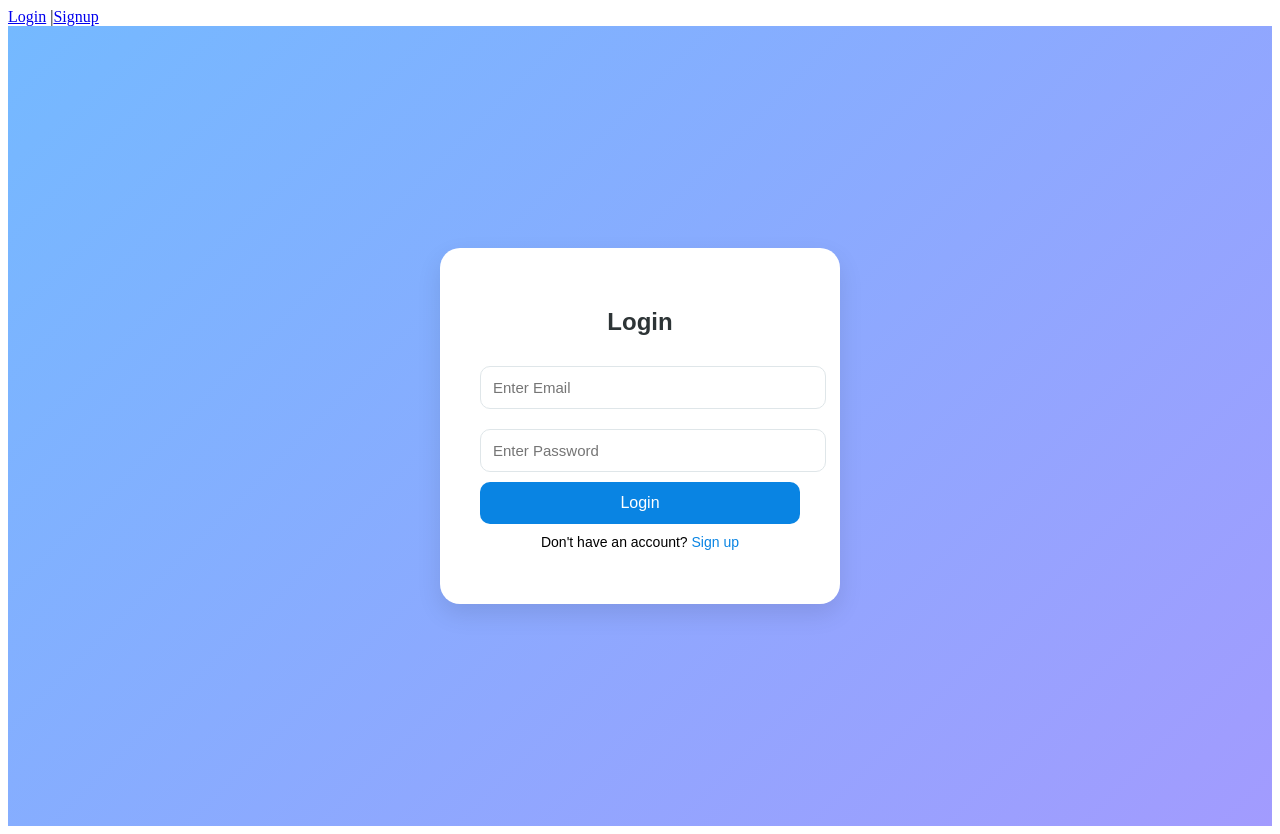
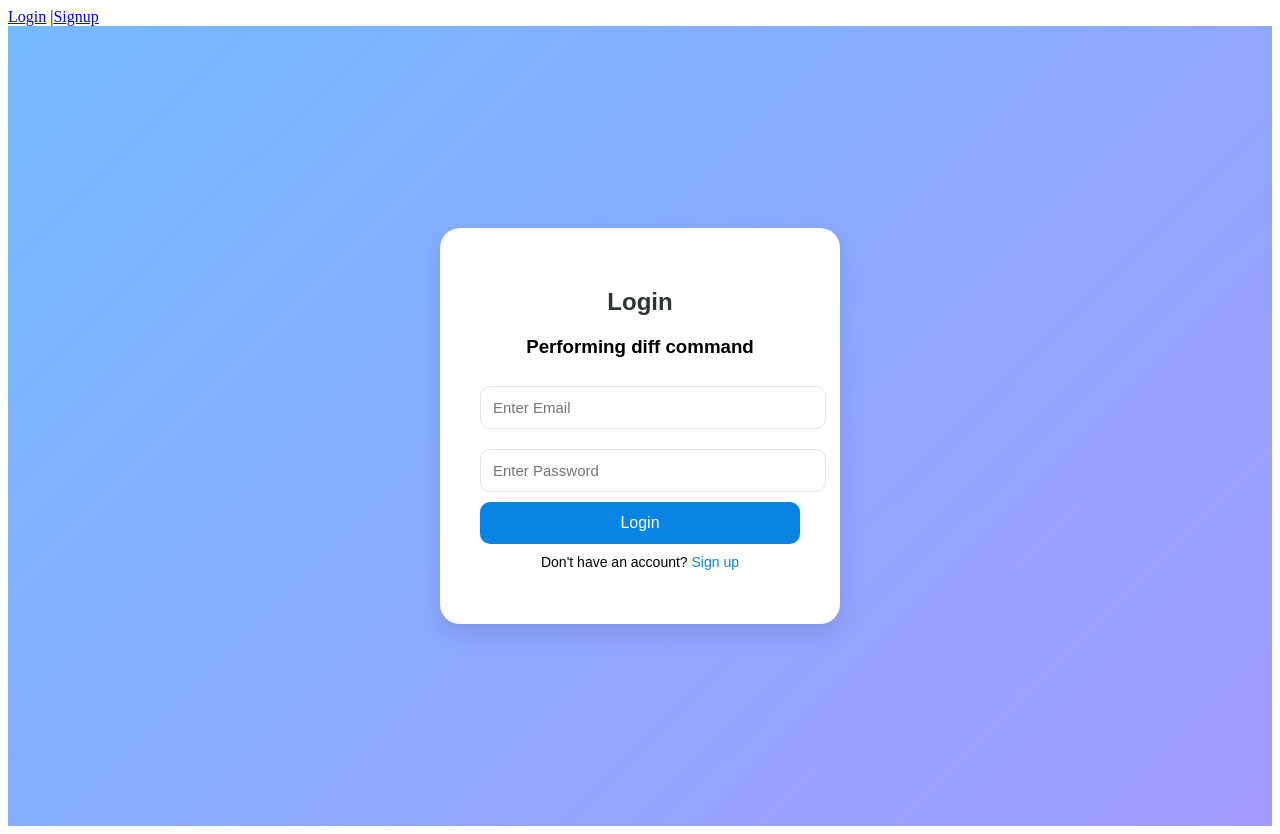
Before and after one commit to nallurinithin/Login-Signup-Page, a React (Vite) app: page /login in a window 1280 px wide. Built offline with nearby package versions, Linux system fonts and the light colour scheme.

Commit message:
Added line 'performing diff command' below login headig

```diff
--- a/src/components/Login.jsx
+++ b/src/components/Login.jsx
@@ -14,6 +14,7 @@ export default function Login() {
     <div className="login-container">
       <div className="login-box">
         <h2 className="title">Login</h2>
+        <h3>Performing diff command</h3>
         <form onSubmit={handleSubmit}>
           <input
             type="email"
```
